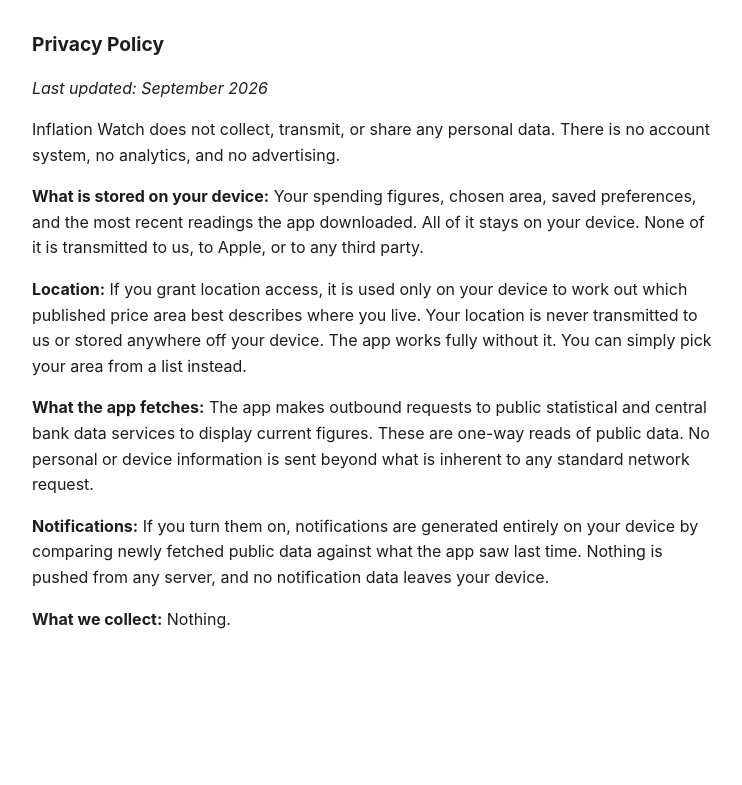
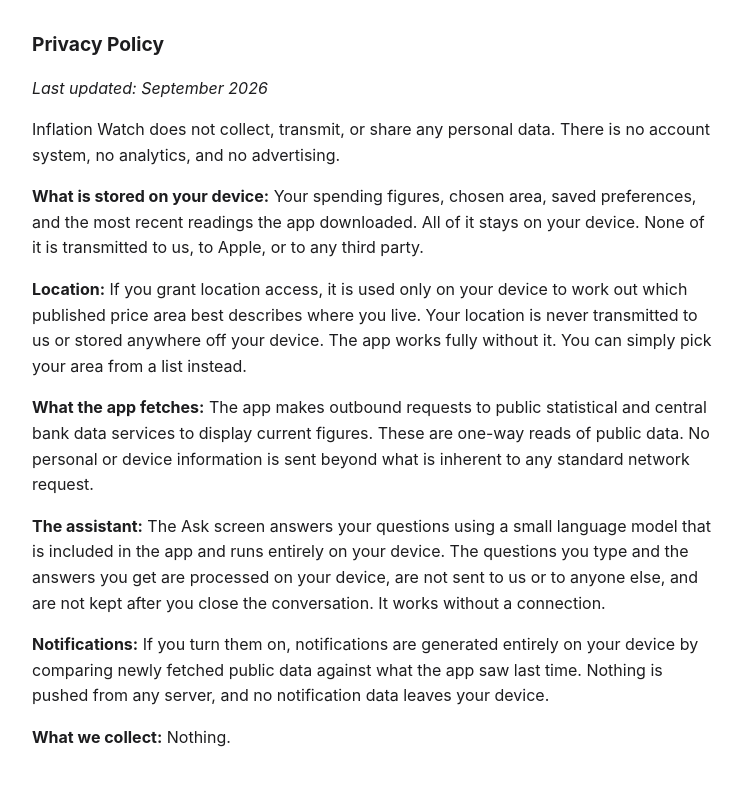
Before and after one commit to Dbalette/Grandview_Ventures, a plain HTML site: page inflation/privacy.html in a window 1280 px wide. Shown: the part 1135-1920 px from the top of the page, without its empty margins (268-1010 px from the left). Before the commit the page ends 1827 px from the top, so only its background shows below. Drawn offline with Linux system fonts and the light colour scheme.

Commit message:
Inflation Watch privacy: describe the on-device assistant

```diff
--- a/inflation/privacy.html
+++ b/inflation/privacy.html
@@ -51,6 +51,8 @@
 
 <p><strong>What the app fetches:</strong> The app makes outbound requests to public statistical and central bank data services to display current figures. These are one-way reads of public data. No personal or device information is sent beyond what is inherent to any standard network request.</p>
 
+<p><strong>The assistant:</strong> The Ask screen answers your questions using a small language model that is included in the app and runs entirely on your device. The questions you type and the answers you get are processed on your device, are not sent to us or to anyone else, and are not kept after you close the conversation. It works without a connection.</p>
+
 <p><strong>Notifications:</strong> If you turn them on, notifications are generated entirely on your device by comparing newly fetched public data against what the app saw last time. Nothing is pushed from any server, and no notification data leaves your device.</p>
 
 <p><strong>What we collect:</strong> Nothing.</p>
```
